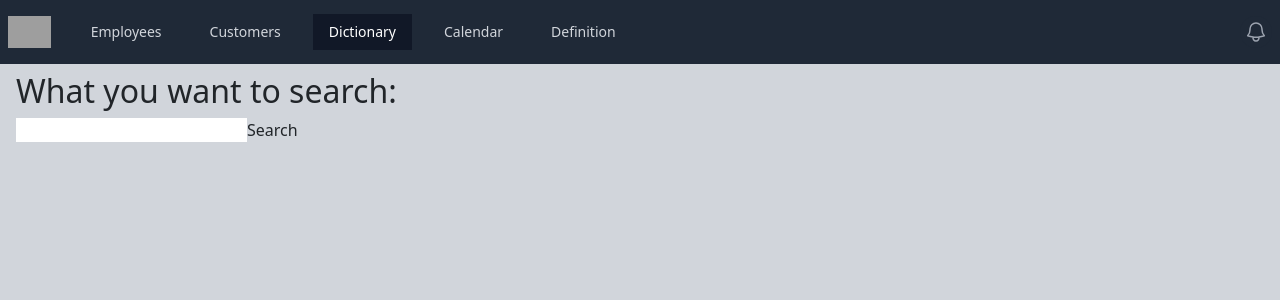
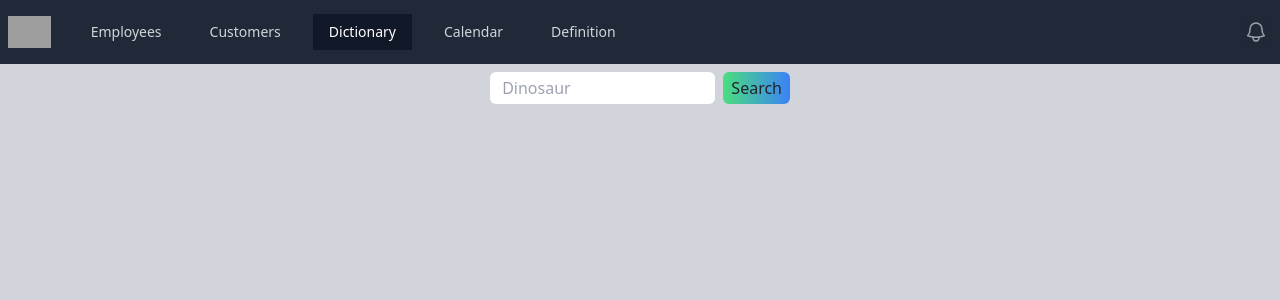
Before and after one commit to Jack-chau/React_2, a React (Create React App) app in the folder hello/: page /dictionary in a window 1280 px wide. Shown: the top 300 px of the page. Built offline with nearby package versions, Linux system fonts and the light colour scheme; grey boxes are pictures that could not be loaded.

Commit message:
add styling on difinition and dictionary components

```diff
--- a/hello/src/App.js
+++ b/hello/src/App.js
@@ -14,7 +14,7 @@ function App() {
           <Route path = '/employees' element = { < Employees /> } />
           <Route path = '/customers' element = { < Customers /> } />
           <Route path = '/dictionary' element = { < Dictionary /> } />
-          <Route path = '/definition/:search' element = { < Definition /> } />
+          <Route path = '/dictionary/:search' element = { < Definition /> } />
           <Route path = '/404' element = { < NotFound /> } />
           <Route path = '/*' element = { < NotFound /> } /> // if it doesn't hit anything, go to 404
           <Route path = './test' element = { <test/> } />
--- /dev/null
+++ b/hello/src/components/DefinitionSearch.js
@@ -0,0 +1,28 @@
+import { useState } from 'react' ;
+import { useNavigate } from 'react-router-dom';
+
+
+export default function DefinitionSearch( ) {
+    const [ word, setWord ] = useState( '' ) ;
+    const navigate = useNavigate( ) ;
+    return (
+        < form
+            className = " flex space-x-2 max-w-[300px] space-between "
+            onSubmit = { () => {
+                navigate( '/dictionary/' + word ) ;
+            } }
+        >
+            <input
+                className = " shrink min-w-0 px-2 py-1 rounded "
+                placeholder = " Dinosaur "
+                type='text'
+                onChange={ ( event ) => {
+                setWord( event.target.value ) ;
+                }}
+            />
+            <button className = 'bg-gradient-to-r from-green-400 to-blue-500 hover:from-pink-500 hover:to-yellow-500 rounded py-1 px-2 ' >Search</button>
+        </form>
+    )
+}
+
+// <form></form> can use 'enter' key to submmit
--- a/hello/src/pages/Definition.js
+++ b/hello/src/pages/Definition.js
@@ -2,6 +2,8 @@ import { useEffect, useState } from 'react' ;
 import { useParams, useNavigate, Link } from 'react-router-dom';
 import { v4 as uuidv4 } from 'uuid' ;
 import NotFound from '../components/404' ;
+import Dictionary from './Dictionary';
+import DefinitionSearch from '../components/DefinitionSearch';
 
 export default function Definition( ) {
     const [ word, setWord ] = useState( [ ] ) ;
@@ -17,7 +19,7 @@ export default function Definition( ) {
             const dictionaryUrl = "https://api.dictionaryapi.dev/api/v2/entries/en/" + search
             const fakeUrl = "http://chk.com"
             async function logJSONData() {
-                const response = await fetch( httpErrorUrl ) ;
+                const response = await fetch( dictionaryUrl ) ;
                 // console.log( response.status )
                 if ( response.status === 404 ) {
                     // console.log( response.status ) ;
@@ -78,6 +80,8 @@ export default function Definition( ) {
                                     </p>
                                 ) ;
                             } ) }
+                            <p>Search again:</p>
+                            < DefinitionSearch />
                         </>
                     : (
                         null
--- a/hello/src/pages/Dictionary.js
+++ b/hello/src/pages/Dictionary.js
@@ -1,9 +1,12 @@
-import { useState, useEffect } from 'react' ;
-import { useNavigate } from 'react-router-dom';
+import DifinitionSearch from '../components/DefinitionSearch' ;
 
 export default function Dictionary( ) {
-    const [ word, setWord ] = useState( '' ) ;
-    const navigate = useNavigate( ) ;
+    return(
+        <div className="flex justify-center">
+            < DifinitionSearch />
+        </div>
+    )
+}
 
 /* First Way To Use useEffect
 // no dependency array --> update for any state change
@@ -41,22 +44,3 @@ export default function Dictionary( ) {
         } , [ word2 ]
     )
 */
-
-// <form /> can use 'enter' key to submmit
-    return (
-        < form onSubmit = {
-            () => {
-                navigate( '/definition/' + word ) ;
-            }
-        } >
-            <h2>What you want to search:</h2>
-            <input
-                type='text'
-                onChange={ (event) => {
-                setWord( event.target.value ) ;
-                }}
-            />
-            <button>Search</button>
-        </form>
-    )
-}
```
